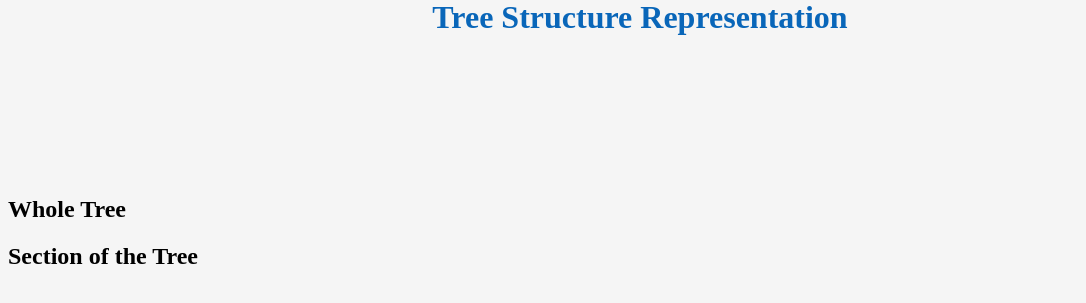
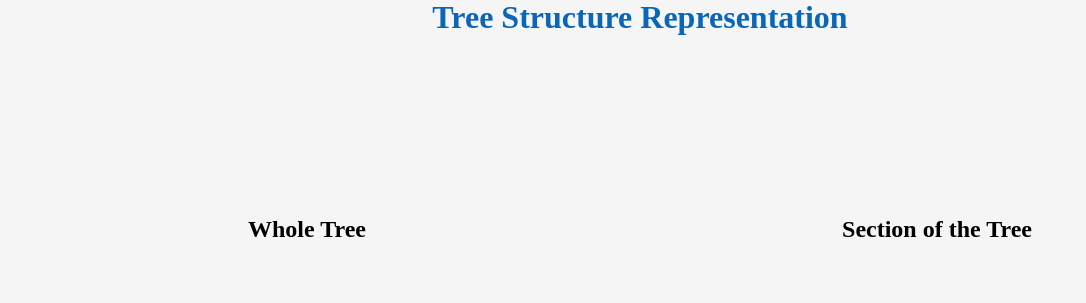
Before and after one commit to george-zakharov/tree-structure, a PHP site: page /tree.php in a window 1280 px wide. Shown: the part 295-598 px from the top of the page, without its empty margins (0-1086 px from the left). Run offline with PHP 8.4, Linux system fonts and the light colour scheme; data that the repository does not hold is empty.

Commit message:
Finish representation of the trees

```diff
--- a/App/DbConnector.php
+++ b/App/DbConnector.php
@@ -6,36 +6,43 @@
 class DbConnector {
 
     /**
+     * The instance of this class.
      * @var null
      */
     private static $instance = null;
 
     /**
+     * PDO Object.
      * @var PDO
      */
     private $connection;
 
     /**
+     * Name of the host of the DB.
      * @var string
      */
     private $host = 'localhost';
 
     /**
+     * Name of the DB.
      * @var string
      */
-    private $dbname = 'tree-structure';
+    private $db_name = 'tree-structure';
 
     /**
+     * Login for user of the DB.
      * @var string
      */
     private $user = 'root';
 
     /**
+     * Password for the user of the DB.
      * @var string
      */
     private $pass = '';
 
     /**
+     * Charset for DB connection.
      * @var string
      */
     private $charset = 'UTF8';
@@ -45,15 +52,19 @@ class DbConnector {
      */
     private function __construct()
     {
-        $dsn = "mysql:host=$this->host;dbname=$this->dbname;charset=$this->charset";
+        //$dsn is Data Source Name for PDO connection
+        $dsn = "mysql:host=$this->host;dbname=$this->db_name;charset=$this->charset";
+        //$opt is an options of the connection
         $opt = array(
             PDO::ATTR_ERRMODE            => PDO::ERRMODE_EXCEPTION,
             PDO::ATTR_DEFAULT_FETCH_MODE => PDO::FETCH_ASSOC
         );
+        //Set new PDO object
         $this->connection = new PDO($dsn, $this->user, $this->pass, $opt);
     }
 
     /**
+     * This method returns an instance of the this class.
      * @return DbConnector|null
      */
     public static function getInstance()
@@ -66,6 +77,7 @@ class DbConnector {
     }
 
     /**
+     * This method returns PDO object to establish a connection.
      * @return PDO
      */
     public function getConnection()
--- a/App/NodeHandler.php
+++ b/App/NodeHandler.php
@@ -1,14 +1,28 @@
 <?php
 require 'Model.php';
 
+/**
+ * Class NodeHandler.
+ * Gives the representation of nodes to page.
+ */
 class NodeHandler
 {
+    /**
+     * Show the tree of nodes.
+     * For default all tree is shown.
+     * @param int $id
+     */
     public function showTree($id = 1)
     {
+        //Get nodes from DB
         $result = Model::getNodes($id);
+        //Go through array
         foreach ($result as $node) {
-            //TODO:use nl2br
-            echo str_pad($node['name'], strlen($node['name']) + $node['level'] - 1, "-", STR_PAD_LEFT) . "<br>";
+            //Echo nodes by row.
+            //Use nl2br to change "\n" to "<br>" on the output.
+            //Use str_pad to add symbol "-" before each node.
+            //Use `strlen($node['name']) + $node['level']` to set number of symbols "-" equal to level of the node.
+            echo nl2br(str_pad($node['name'], strlen($node['name']) + $node['level'], "-", STR_PAD_LEFT) . "\n");
         }
     }
 }
--- a/main.css
+++ b/main.css
@@ -30,3 +30,23 @@ body, html {
     color: black;
     font-size: 1.2em;
 }
+
+/*Tree output*/
+.output_block {
+    display: inline-block;
+    width: 100%;
+}
+
+.tree_output {
+    font-size: 1.2em;
+}
+
+.full_tree {
+    float: left;
+    margin-left: 15em;
+}
+
+.section_block {
+    float: right;
+    margin-right: 15em;
+}
--- a/tree.php
+++ b/tree.php
@@ -25,13 +25,25 @@ $nodes = new NodeHandler();
 <!-- Header text -->
 <h1 class="lead_header">Tree Structure Representation</h1>
 <!-- Tree structure -->
+<div class="output_block">
+    <div class="full_tree">
         <h2>Whole Tree</h2>
+        <p class="tree_output">
             <?php
+            //Show whole tree of nodes.
             $nodes->showTree();
             ?>
+        </p>
+    </div>
+    <div class="section_block">
         <h2>Section of the Tree</h2>
+        <p class="tree_output">
             <?php
+            //Show tree of nodes from position set in parameter.
             $nodes->showTree(3);
             ?>
+        </p>
+    </div>
+</div>
 </body>
 </html>
```
Also changed, not shown: App/Model.php (+11 -0 lines). Lines whose indentation alone changed are shown as unchanged.
